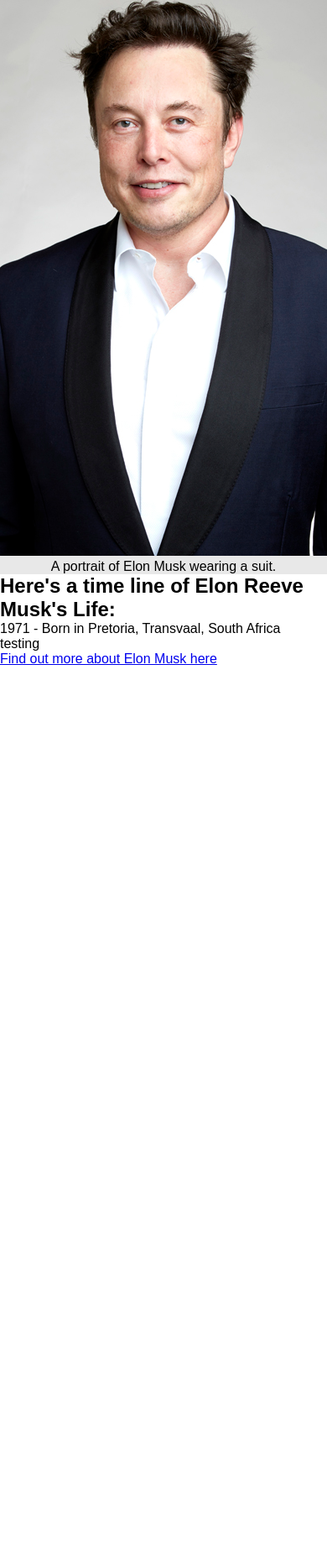
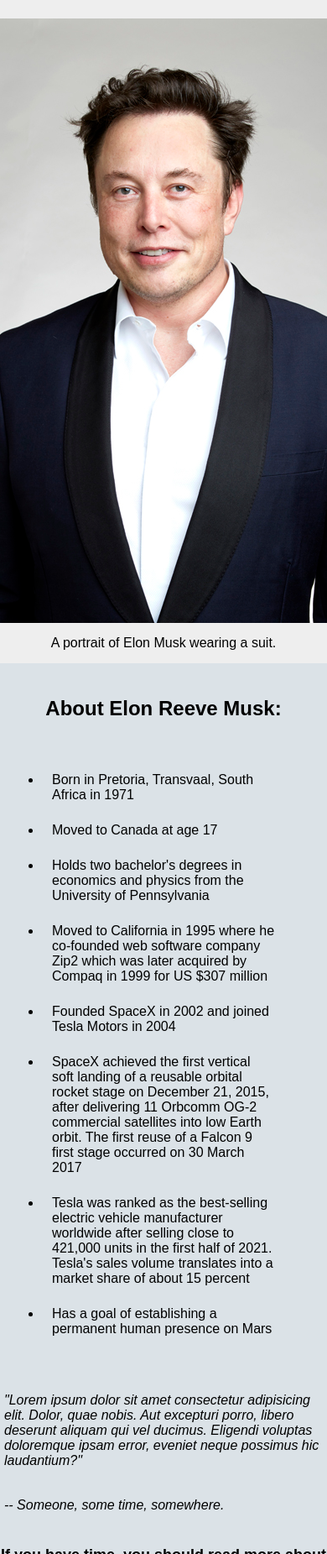
Before and after one commit to v-imv/Tribute-Page, a plain HTML site: page index.html in a window 390 px wide. Shown: the part 149-2000 px from the top of the page at 84% size. Before the commit the page ends 943 px from the top, so only its background shows below. Drawn offline with Linux system fonts and the light colour scheme.

Commit message:
Responsively Designed

```diff
--- a/index.html
+++ b/index.html
@@ -9,11 +9,12 @@
 
 <body>
 <main id="main">
-    <div id="elon">
+    <div class="center">
         <h1 id="title">Elon Reeve Musk</h1>
 
-        <p>The man pioneering the transition of our society to
+        <p id="titleText">The man pioneering the transition of our society to
         sustainable energy and a new age of space exploration</p>
+    </div>
 
         <figure id="img-div">
             <img id="image" src="elon_musk.jpg" alt="">
@@ -21,17 +22,35 @@
                 A portrait of Elon Musk wearing a suit.
             </figcaption>
         </figure>
+
+    <div class="center">
+        <h2 id="tribute-info">About Elon Reeve Musk:</h2>
+    </div>
+    <div class="listCenter">
+        <ul>
+            <li>Born in Pretoria, Transvaal, South Africa in 1971</li>
+            <li>Moved to Canada at age 17</li>
+            <li>Holds two bachelor's degrees in economics and physics from the University of Pennsylvania</li>
+            <li>Moved to California in 1995 where he co-founded web software company Zip2 which was later acquired by Compaq in 1999 for US $307 million</li>
+            <li>Founded SpaceX in 2002 and joined Tesla Motors in 2004</li>
+            <li>SpaceX achieved the first vertical soft landing of a reusable orbital rocket stage on December 21, 2015, after delivering 11 Orbcomm OG-2 commercial satellites into low Earth orbit. The first reuse of a Falcon 9 first stage occurred on 30 March 2017</li>
+            <li>Tesla was ranked as the best-selling electric vehicle manufacturer worldwide after selling close to 421,000 units in the first half of 2021. Tesla's sales volume translates into a market share of about 15 percent</li>
+            <li>Has a goal of establishing a permanent human presence on Mars</li>
+        </ul>
+    </div>
+    <div id="quote">
+        <div class="quotecenter">
+            <div class="quote">"Lorem ipsum dolor sit amet consectetur adipisicing elit. Dolor, quae nobis. Aut excepturi porro, libero deserunt aliquam qui vel ducimus. Eligendi voluptas doloremque ipsam error, eveniet neque possimus hic laudantium?"</div>
+            <div class="quote">-- Someone, some time, somewhere.</div>
+        </div>
     </div>
 
-    <h2>Here's a time line of Elon Reeve Musk's Life:</h2>
-    <ul>
-        <li>1971 - Born in Pretoria, Transvaal, South Africa</li>
-        <li>testing</li>
-    </ul>
+    <div class="wikipediaContainer">
+        <div class="wikipedia">If you have time, you should read more about
+        Elon Reeve Musk on his <a class="wikipedia" target="_blank" id="tribute-link"
+        href="https://en.wikipedia.org/wiki/Elon_Musk">Wikipedia entry.</a></div>
 
-    <a target="_blank" id="tribute-info"
-    href="https://en.wikipedia.org/wiki/Elon_Musk">
-    Find out more about Elon Musk here</a>
+    </div>
 
 </main>
 </body>
--- a/style.css
+++ b/style.css
@@ -4,16 +4,88 @@
     font-family: sans-serif;
 }
 
-#elon {
+.center {
     display:flex;
     flex-direction: column;
     justify-content: center;
     align-items: center;
-    background-color: #e8e8e8;
+    background-color: #dbe2e7;
+}
+
+#titleText {
+    text-align: center;
+    max-width: 650px;
+    padding-bottom: 15px;
+}
+
+#title {
+    padding: 20px;
+}
+
+#img-div {
+    display: flex;
+    flex-direction: column;
+    justify-content: center;
+    align-items: center;
+    background-color: rgb(238, 238, 238);
+}
+
+#image {
+    max-width: 480px;
+    padding-top: 25px;
 }
 
 #img-caption {
+    padding: 15px;
+}
+
+#tribute-info {
+    padding-top: 40px;
+    text-align: center;
+}
+
+.listCenter {
     display: flex;
+    flex-direction: column;
     align-items: center;
+    background-color: #dbe2e7;
+    padding: 50px;
+}
+
+li {
+    padding: 12px;
+    max-width: 550px;
+}
+
+#quote {
+    display: flex;
+    flex-direction: column;
+    text-align: left;
+    align-items: center;
+    background-color: #dbe2e7;
+}
+
+.quote {
+    max-width: 600px;
+    padding: 5px;
+    padding-bottom: 30px;
+    font-style: italic;
+}
+
+.wikipediaContainer {
+    display: flex;
+    background-color: #dbe2e7;
     justify-content: center;
+    align-items: center;
+    font-size: 20px;
+    font-weight: 500;
 }
+
+.wikipedia {
+    font-weight: bold;
+    font-size: 18px;
+    padding-bottom: 30px;
+    padding-top: 10px;
+    max-width: 650px;
+    text-align: center;
+}
```
Also changed, not shown: 1 other file.
